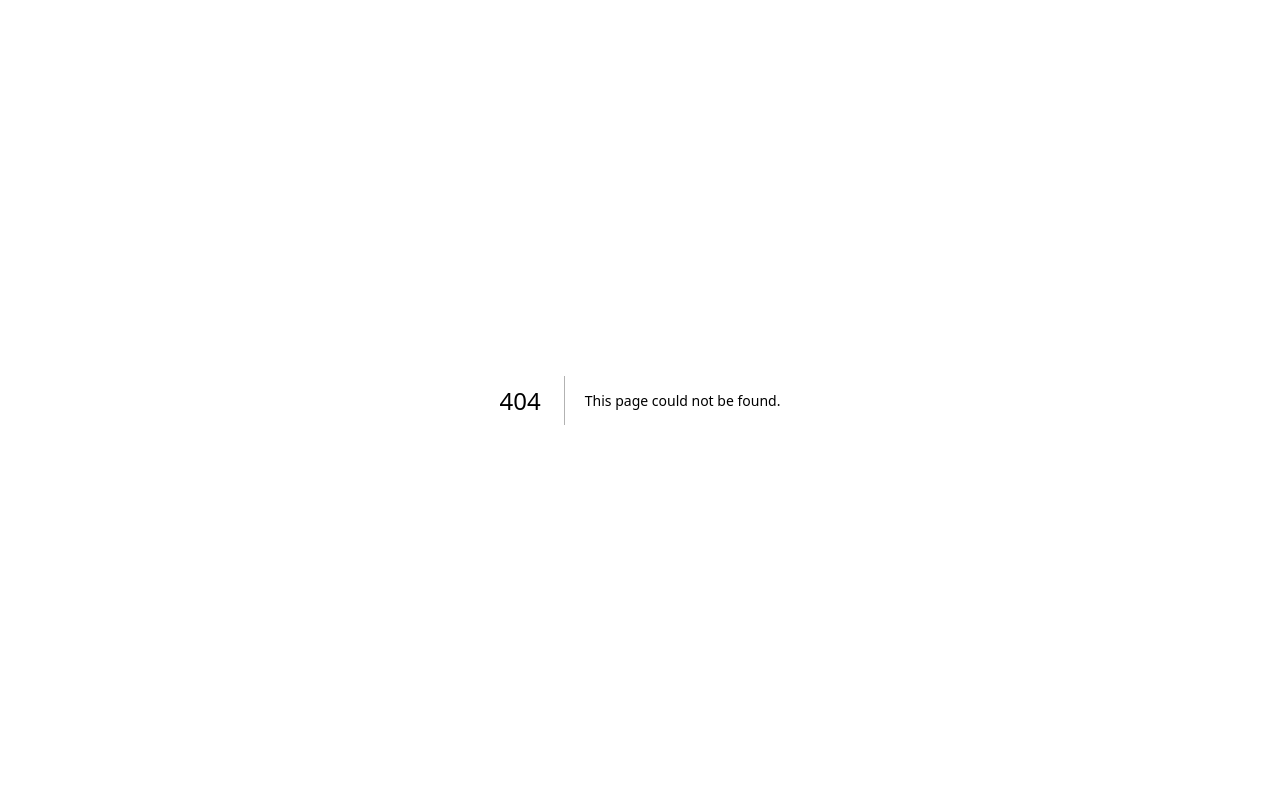
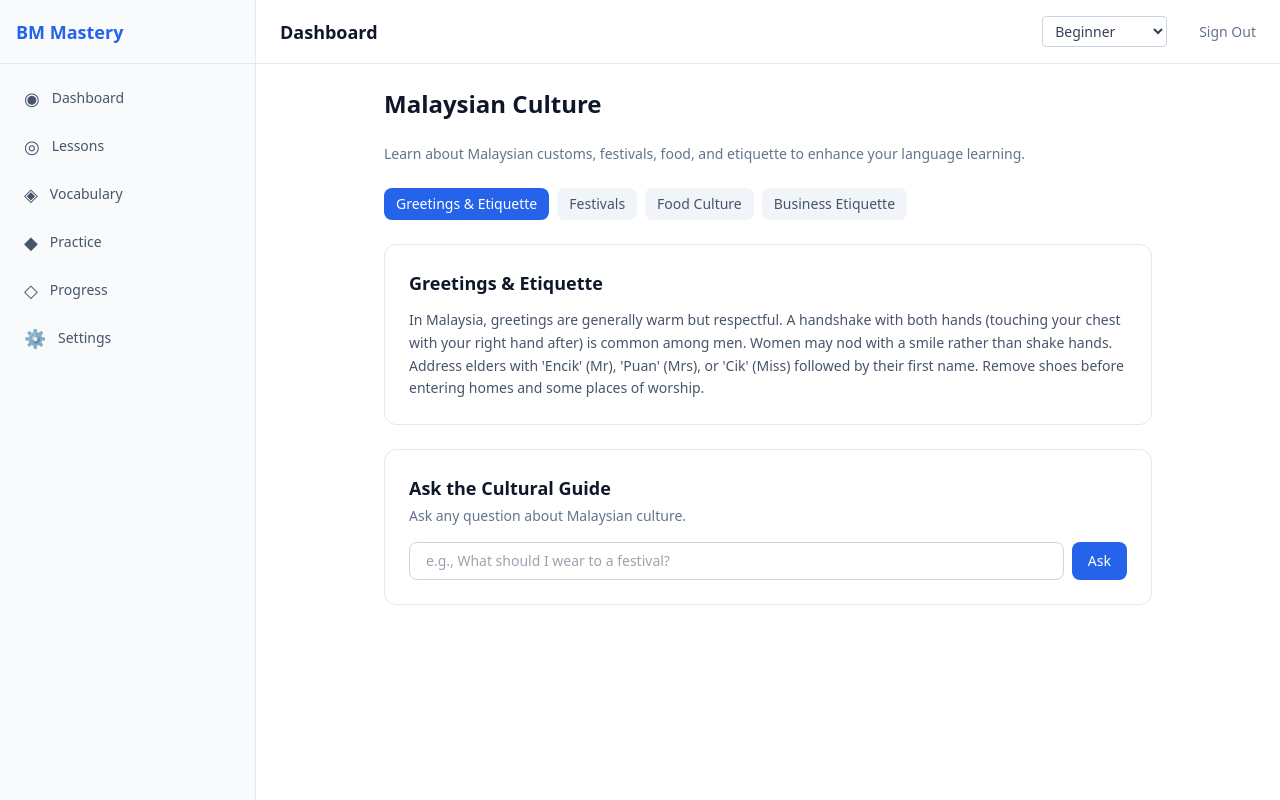
Before and after one commit to stenknz/Bahasa-Malaysia, a Next.js app in the folder apps/web/: page /culture in a window 1280 px wide. Before the commit this address had no page. Built offline with nearby package versions, Linux system fonts and the light colour scheme; no server answers.

Commit message:
feat: cultural content pages with cultural guide Q&A

```diff
--- /dev/null
+++ b/apps/web/src/app/(dashboard)/culture/page.tsx
@@ -0,0 +1,108 @@
+"use client";
+
+import { useState } from "react";
+
+const topics = [
+  {
+    title: "Greetings & Etiquette",
+    content: "In Malaysia, greetings are generally warm but respectful. A handshake with both hands (touching your chest with your right hand after) is common among men. Women may nod with a smile rather than shake hands. Address elders with 'Encik' (Mr), 'Puan' (Mrs), or 'Cik' (Miss) followed by their first name. Remove shoes before entering homes and some places of worship.",
+  },
+  {
+    title: "Festivals",
+    content: "Malaysia's multicultural society celebrates many festivals. Hari Raya Aidilfitri marks the end of Ramadan with open houses serving traditional cookies and rendang. Chinese New Year features lion dances, ang pow (red packets), and reunion dinners. Deepavali (Festival of Lights) is celebrated with oil lamps, kolam decorations, and sweet treats. Christmas, Vesak Day, and Gawai are also widely celebrated.",
+  },
+  {
+    title: "Food Culture",
+    content: "Malaysian food is a vibrant fusion of Malay, Chinese, and Indian cuisines. Rice is a staple at every meal. Eating with your right hand is traditional, but utensils are common. When invited to someone's home for a meal, it's polite to try a bit of everything and compliment the host. Common dishes: Nasi Lemak (national dish), Satay, Roti Canai, Laksa, and Teh Tarik.",
+  },
+  {
+    title: "Business Etiquette",
+    content: "Business relationships in Malaysia are built on trust and respect. Punctuality is appreciated but not always expected. Business cards should be presented and received with both hands. The concept of 'face' (maintaining dignity and respect) is important. Avoid public criticism or confrontation. Meetings often begin with casual conversation before getting down to business.",
+  },
+];
+
+export default function CulturePage() {
+  const [activeTopic, setActiveTopic] = useState(0);
+  const [question, setQuestion] = useState("");
+  const [answer, setAnswer] = useState("");
+  const [loading, setLoading] = useState(false);
+
+  const current = topics[activeTopic];
+
+  async function askCulture() {
+    if (!question.trim()) return;
+    setLoading(true);
+    try {
+      const res = await fetch("/api/ai/cultural-qa", {
+        method: "POST",
+        headers: { "Content-Type": "application/json" },
+        body: JSON.stringify({ question }),
+      });
+      const data = await res.json();
+      setAnswer(data.answer);
+    } catch {
+      setAnswer("Sorry, I couldn't process that question.");
+    } finally {
+      setLoading(false);
+    }
+  }
+
+  return (
+    <div className="mx-auto max-w-3xl space-y-6">
+      <h1 className="text-2xl font-bold text-slate-900 dark:text-white">Malaysian Culture</h1>
+      <p className="text-sm text-slate-500 dark:text-slate-400">
+        Learn about Malaysian customs, festivals, food, and etiquette to enhance your language learning.
+      </p>
+
+      {/* Topic tabs */}
+      <div className="flex gap-2 overflow-x-auto">
+        {topics.map((t, i) => (
+          <button
+            key={i}
+            onClick={() => setActiveTopic(i)}
+            className={`whitespace-nowrap rounded-lg px-3 py-1.5 text-sm font-medium ${
+              i === activeTopic
+                ? "bg-primary-600 text-white"
+                : "bg-slate-100 text-slate-600 hover:bg-slate-200 dark:bg-slate-800 dark:text-slate-300"
+            }`}
+          >
+            {t.title}
+          </button>
+        ))}
+      </div>
+
+      {/* Topic content */}
+      <div className="rounded-xl border border-slate-200 p-6 dark:border-slate-700">
+        <h2 className="text-lg font-semibold text-slate-900 dark:text-white">{current.title}</h2>
+        <p className="mt-3 text-sm leading-relaxed text-slate-600 dark:text-slate-300">{current.content}</p>
+      </div>
+
+      {/* Cultural Q&A */}
+      <div className="rounded-xl border border-slate-200 p-6 dark:border-slate-700">
+        <h2 className="text-lg font-semibold text-slate-900 dark:text-white">Ask the Cultural Guide</h2>
+        <p className="mt-1 text-sm text-slate-500">Ask any question about Malaysian culture.</p>
+        <div className="mt-4 flex gap-2">
+          <input
+            value={question}
+            onChange={(e) => setQuestion(e.target.value)}
+            onKeyDown={(e) => e.key === "Enter" && askCulture()}
+            placeholder="e.g., What should I wear to a festival?"
+            className="flex-1 rounded-lg border border-slate-300 px-4 py-2 text-sm dark:border-slate-600 dark:bg-slate-800"
+          />
+          <button
+            onClick={askCulture}
+            disabled={loading}
+            className="rounded-lg bg-primary-600 px-4 py-2 text-sm font-medium text-white hover:bg-primary-700 disabled:opacity-50"
+          >
+            Ask
+          </button>
+        </div>
+        {answer && (
+          <div className="mt-4 rounded-lg bg-slate-50 p-4 dark:bg-slate-800">
+            <p className="text-sm text-slate-700 dark:text-slate-200">{answer}</p>
+          </div>
+        )}
+      </div>
+    </div>
+  );
+}
--- /dev/null
+++ b/apps/web/src/app/api/ai/cultural-qa/route.ts
@@ -0,0 +1,23 @@
+import { NextResponse } from "next/server";
+import { auth } from "@/lib/auth";
+
+export async function POST(req: Request) {
+  const session = await auth();
+  if (!session?.user) return NextResponse.json({ error: "Unauthorized" }, { status: 401 });
+
+  const { question } = await req.json();
+  if (!question) return NextResponse.json({ error: "Question is required" }, { status: 400 });
+
+  // TODO: Call LLM via OpenCode Go or Ollama
+  const responses: Record<string, string> = {
+    "wear": "For festivals and formal events, wear modest clothing that covers shoulders and knees. Batik shirts are a popular and appropriate choice for both men and women. For religious sites like mosques, women should cover their hair with a scarf and wear long sleeves. Shoes are always removed before entering.",
+    "eat": "When dining in Malaysia, use your right hand for eating if not using utensils. Wait to be invited before starting a meal. It's polite to leave a small amount of food on your plate to indicate you're full. Compliment the cook! 'Sedap!' (Delicious!) is always appreciated.",
+    "gift": "When visiting a Malaysian home, bring a small gift like fruit, pastries, or chocolates. Avoid giving alcohol to Muslim hosts. Gifts are typically offered with the right hand or both hands. It's polite to initially decline a gift once or twice before accepting.",
+  };
+
+  const answer = Object.entries(responses).find(([key]) =>
+    question.toLowerCase().includes(key)
+  )?.[1] ?? "Malaysian culture is rich and diverse, shaped by Malay, Chinese, Indian, and indigenous traditions. The key values are respect ('hormat'), politeness ('sopan'), and community ('komuniti'). When in doubt, observe what locals do and follow their lead. Malaysians are generally very understanding of foreigners learning their customs!";
+
+  return NextResponse.json({ answer });
+}
```
